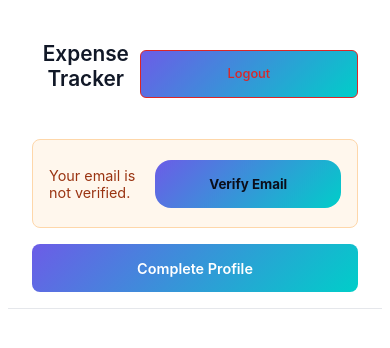
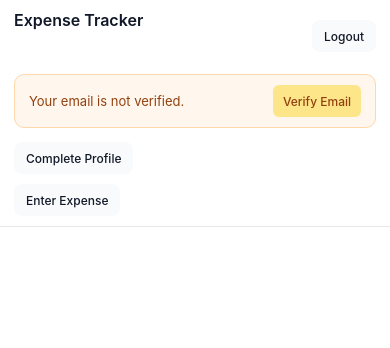
Before and after one commit to RajeevJaryal/ExpenseTrackercomplete, a React (Vite) app: page /header in a window 390 px wide. Shown: the top 348 px of the page. Built offline with nearby package versions, Linux system fonts and the light colour scheme.

Commit message:
Adding Expenses for tracking purpose

```diff
--- a/src/App.jsx
+++ b/src/App.jsx
@@ -3,6 +3,7 @@ import HeaderSection from "./components/header/HeaderSection";
 import { Routes, Route } from "react-router-dom";
 import CompleteProfile from "./components/header/CompleteProfile";
 import ForgotPassword from "./components/form/ForgotPassword";
+import ExpenseForm from "./components/ExpenseForms/ExpenseForm";
 function App() {
   return (
     <Routes>
@@ -10,7 +11,7 @@ function App() {
       <Route path="/header" element={<HeaderSection />} />
       <Route path="/complete-profile" element={<CompleteProfile />} />
       <Route path="/forgot-password" element={<ForgotPassword />} />
-
+      <Route path="/expense-form" element={<ExpenseForm/>}/>
     </Routes>
   );
 }
--- /dev/null
+++ b/src/components/ExpenseForms/ExpenseForm.css
@@ -0,0 +1,76 @@
+/* Page section */
+.expense-section {
+  max-width: 800px;
+  margin: 30px auto;
+  padding: 0 16px;
+}
+
+/* Form card */
+.expense-form {
+  background: #ffffff;
+  padding: 22px 24px;
+  border-radius: 14px;
+  box-shadow: 0 15px 30px rgba(0, 0, 0, 0.08);
+  margin-bottom: 28px;
+}
+
+/* Form group */
+.form-group {
+  display: flex;
+  flex-direction: column;
+  margin-bottom: 16px;
+}
+
+.form-group label {
+  font-size: 14px;
+  font-weight: 500;
+  color: #374151;
+  margin-bottom: 6px;
+}
+
+/* Inputs */
+.form-group input,
+.form-group textarea,
+.form-group select {
+  padding: 10px 12px;
+  border-radius: 8px;
+  border: 1px solid #d1d5db;
+  font-size: 14px;
+  outline: none;
+  transition: border 0.2s, box-shadow 0.2s;
+}
+
+.form-group textarea {
+  resize: none;
+  min-height: 80px;
+}
+
+.form-group input:focus,
+.form-group textarea:focus,
+.form-group select:focus {
+  border-color: #4f46e5;
+  box-shadow: 0 0 0 3px rgba(79, 70, 229, 0.15);
+}
+
+/* Submit button */
+.submit-btn {
+  margin-top: 8px;
+  width: 100%;
+  padding: 12px;
+  background: #4f46e5;
+  color: #ffffff;
+  border: none;
+  border-radius: 10px;
+  font-size: 15px;
+  font-weight: 500;
+  cursor: pointer;
+  transition: background 0.2s, transform 0.1s;
+}
+
+.submit-btn:hover {
+  background: #4338ca;
+}
+
+.submit-btn:active {
+  transform: scale(0.97);
+}
--- /dev/null
+++ b/src/components/ExpenseForms/ExpenseForm.jsx
@@ -0,0 +1,76 @@
+import React, { useContext, useState } from "react";
+import { ExpenseContext } from "../../store/context/ExpenseContext";
+import PrintExpense from "./PrintExpense";
+import "./ExpenseForm.css";
+
+const ExpenseForm = () => {
+  const { addData } = useContext(ExpenseContext);
+  const [money, setMoney] = useState("");
+  const [description, setDescription] = useState("");
+  const [category, setCategory] = useState("Food");
+
+  const addToForm = (e) => {
+    e.preventDefault();
+
+    addData({
+      id: Date.now(),
+      money: Number(money),
+      description,
+      category,
+    });
+
+    setMoney("");
+    setDescription("");
+    setCategory("Food");
+  };
+
+  return (
+    <section className="expense-section">
+      <form className="expense-form" onSubmit={addToForm}>
+        <div className="form-group">
+          <label htmlFor="moneySpent">Money Spent</label>
+          <input
+            type="number"
+            id="moneySpent"
+            placeholder="Enter spent money"
+            value={money}
+            onChange={(e) => setMoney(e.target.value)}
+            required
+          />
+        </div>
+
+        <div className="form-group">
+          <label htmlFor="description">Description</label>
+          <textarea
+            id="description"
+            placeholder="Enter where you spent and what you spent"
+            value={description}
+            onChange={(e) => setDescription(e.target.value)}
+            required
+          />
+        </div>
+
+        <div className="form-group">
+          <label htmlFor="expenseCategory">Category</label>
+          <select
+            id="expenseCategory"
+            value={category}
+            onChange={(e) => setCategory(e.target.value)}
+          >
+            <option value="Food">Food</option>
+            <option value="Petrol">Petrol</option>
+            <option value="Salary">Salary</option>
+          </select>
+        </div>
+
+        <button type="submit" className="submit-btn">
+          Save
+        </button>
+      </form>
+
+      <PrintExpense />
+    </section>
+  );
+};
+
+export default ExpenseForm;
--- /dev/null
+++ b/src/components/ExpenseForms/PrintExpense.css
@@ -0,0 +1,83 @@
+/* Container spacing */
+.expense-list {
+  max-width: 700px;
+  margin: 24px auto;
+  padding: 0 16px;
+}
+
+/* Individual expense card */
+.expense-card {
+  background: #ffffff;
+  border-radius: 12px;
+  padding: 16px 18px;
+  margin-bottom: 14px;
+  box-shadow: 0 10px 20px rgba(0, 0, 0, 0.08);
+  display: flex;
+  justify-content: space-between;
+  align-items: center;
+  animation: fadeIn 0.3s ease;
+}
+
+/* Left content */
+.expense-info h4 {
+  margin: 0;
+  font-size: 18px;
+  color: #111827;
+}
+
+.expense-info p {
+  margin: 4px 0;
+  font-size: 14px;
+  color: #6b7280;
+}
+
+/* Category badge */
+.expense-category {
+  display: inline-block;
+  margin-top: 6px;
+  padding: 4px 10px;
+  font-size: 12px;
+  border-radius: 999px;
+  background: #eef2ff;
+  color: #4338ca;
+}
+
+/* Remove button */
+.remove-btn {
+  background: #fee2e2;
+  color: #dc2626;
+  border: none;
+  padding: 8px 14px;
+  border-radius: 8px;
+  font-size: 13px;
+  cursor: pointer;
+  transition: background 0.2s, transform 0.1s;
+}
+
+.remove-btn:hover {
+  background: #fecaca;
+}
+
+.remove-btn:active {
+  transform: scale(0.95);
+}
+
+/* Empty state */
+.empty-text {
+  text-align: center;
+  color: #6b7280;
+  margin-top: 30px;
+  font-size: 15px;
+}
+
+/* Animation */
+@keyframes fadeIn {
+  from {
+    opacity: 0;
+    transform: translateY(6px);
+  }
+  to {
+    opacity: 1;
+    transform: translateY(0);
+  }
+}
--- /dev/null
+++ b/src/components/ExpenseForms/PrintExpense.jsx
@@ -0,0 +1,34 @@
+import React, { useContext } from "react";
+import { ExpenseContext } from "../../store/context/ExpenseContext";
+import "./PrintExpense.css";
+
+const PrintExpense = () => {
+  const { removeData, expenseData } = useContext(ExpenseContext);
+
+  if (expenseData.length === 0) {
+    return <p className="empty-text">No expenses added yet</p>;
+  }
+
+  return (
+    <div className="expense-list">
+      {expenseData.map((item) => (
+        <div className="expense-card" key={item.id}>
+          <div className="expense-info">
+            <h4>₹{item.money}</h4>
+            <p>{item.description}</p>
+            <span className="expense-category">{item.category}</span>
+          </div>
+
+          <button
+            className="remove-btn"
+            onClick={() => removeData(item.id)}
+          >
+            Remove
+          </button>
+        </div>
+      ))}
+    </div>
+  );
+};
+
+export default PrintExpense;
--- a/src/components/header/HeaderSection.css
+++ b/src/components/header/HeaderSection.css
@@ -1,72 +1,163 @@
-.header {
-  background: #ffffff;
-  padding: 16px 24px;
-  border-bottom: 1px solid #e5e7eb;
+/* ===== RESET ===== */
+* {
+  box-sizing: border-box;
+  margin: 0;
+  padding: 0;
+  font-family: "Inter", system-ui, -apple-system, BlinkMacSystemFont, sans-serif;
 }
 
+/* ===== HEADER WRAPPER ===== */
+.header {
+  width: 100%;
+  background: #ffffff;
+  border-bottom: 1px solid #e5e7eb;
+  padding: 12px 20px;
+}
 
+/* ===== TOP BAR ===== */
 .header-top {
   display: flex;
   align-items: center;
   justify-content: space-between;
 }
 
-
+/* ===== LOGO ===== */
 .logo {
-  font-size: 1.3rem;
+  font-size: 18px;
   font-weight: 600;
   color: #111827;
 }
 
+/* ===== ACTION GROUP ===== */
+.header-actions {
+  display: flex;
+  align-items: center;
+  gap: 10px;
+}
 
+/* ===== BASE BUTTON ===== */
+.header button {
+  height: 34px;
+  padding: 0 12px;
+  font-size: 13px;
+  font-weight: 500;
+  border-radius: 8px;
+  border: none;
+  cursor: pointer;
+  background: #f9fafb;
+  color: #111827;
+  display: inline-flex;
+  align-items: center;
+  justify-content: center;
+  transition: background 0.15s ease, transform 0.1s ease;
+  width: auto; /* IMPORTANT */
+}
+
+.header button:hover {
+  background: #f3f4f6;
+}
+
+/* ===== LOGOUT BUTTON ===== */
+.logout-btn {
+  height: 28px;
+  padding: 0 10px;
+  font-size: 12px;
+  background: #ffffff;
+  border: 1px solid #e5e7eb;
+  color: #4338ca;
+}
+
+.logout-btn:hover {
+  background: #eef2ff;
+}
+
+/* ===== PRIMARY BUTTON ===== */
 .primary-btn {
-  margin-top: 16px;
-  padding: 10px 18px;
-  font-size: 0.9rem;
-  font-weight: 600;
-
-  background-color: #2563eb;
-  color: white;
-  border: none;
-  border-radius: 8px;
-  cursor: pointer;
+  height: 36px;
+  padding: 0 16px;
+  font-size: 14px;
+  background: #22c55e;
+  color: #ffffff;
 }
 
 .primary-btn:hover {
-  background-color: #1d4ed8;
+  background: #16a34a;
 }
 
+/* ===== SECONDARY BUTTON ===== */
+.secondary-btn {
+  height: 32px;
+  padding: 0 14px;
+  font-size: 13px;
+  background: #ffffff;
+  border: 1px solid #e5e7eb;
+  color: #4338ca;
+}
 
+.secondary-btn:hover {
+  background: #eef2ff;
+}
+
+/* ===== WARNING BAR ===== */
 .warning {
-  margin-top: 16px;
-  padding: 12px 16px;
-  background-color: #fff7ed;
+  margin-top: 12px;
+  padding: 10px 14px;
+  background: #fff7ed;
   border: 1px solid #fed7aa;
-  border-radius: 8px;
-
+  border-radius: 10px;
   display: flex;
+  align-items: center;
   justify-content: space-between;
-  align-items: center;
 }
 
 .warning p {
-  font-size: 0.9rem;
-  color: #9a3412;
+  font-size: 13px;
+  color: #92400e;
 }
 
-.logout-btn {
-  padding: 6px 12px;
-  font-size: 0.8rem;
-  font-weight: 500;
-
-  background-color: transparent;
-  color: #dc2626;
-  border: 1px solid #dc2626;
+/* ===== VERIFY EMAIL BUTTON ===== */
+.warning button {
+  height: 28px;
+  padding: 0 10px;
+  font-size: 12px;
+  background: #fde68a;
+  color: #92400e;
   border-radius: 6px;
-
-  cursor: pointer;
 }
 
-.logout-btn:hover {
-  background-color: #fee2e2;
+.warning button:hover {
+  background: #fcd34d;
 }
+
+/* ===== BOTTOM ACTIONS ===== */
+.header-bottom {
+  margin-top: 14px;
+  display: flex;
+  gap: 10px;
+  flex-wrap: wrap;
+}
+
+/* ===== MOBILE RESPONSIVE ===== */
+@media (max-width: 768px) {
+  .header {
+    padding: 10px 14px;
+  }
+
+  .logo {
+    font-size: 16px;
+  }
+
+  .header-bottom {
+    flex-direction: column;
+    align-items: flex-start;
+  }
+
+  .header button {
+    height: 32px;
+    font-size: 12px;
+  }
+
+  .primary-btn {
+    height: 34px;
+  }
+}
--- a/src/components/header/HeaderSection.jsx
+++ b/src/components/header/HeaderSection.jsx
@@ -47,15 +47,15 @@ const HeaderSection = () => {
 
   return (
     <header className="header">
-
       <div className="header-top">
         <h2 className="logo">Expense Tracker</h2>
 
+        <div className="header-actions">
           <button className="logout-btn" onClick={logoutHandler}>
             Logout
           </button>
         </div>
-
+      </div>
 
       {!emailVerified && (
         <div className="warning">
@@ -64,12 +64,21 @@ const HeaderSection = () => {
         </div>
       )}
 
+      <div className="header-bottom">
         <button
           className="primary-btn"
           onClick={() => navigate("/complete-profile")}
         >
           Complete Profile
         </button>
+
+        <button
+          className="secondary-btn"
+          onClick={() => navigate("/expense-form")}
+        >
+          Enter Expense
+        </button>
+      </div>
     </header>
   );
 };
--- a/src/main.jsx
+++ b/src/main.jsx
@@ -2,9 +2,12 @@ import React from "react";
 import ReactDOM from "react-dom/client";
 import App from "./App";
 import { BrowserRouter } from "react-router-dom";
+import ContextProvider from "./store/context/ExpenseContext";
 
 ReactDOM.createRoot(document.getElementById("root")).render(
   <BrowserRouter>
+  <ContextProvider>
     <App />
+  </ContextProvider>
   </BrowserRouter>
 );
--- /dev/null
+++ b/src/store/context/ExpenseContext.jsx
@@ -0,0 +1,28 @@
+import React, { createContext, useState } from "react";
+
+export const ExpenseContext=createContext();
+
+const ContextProvider=(props)=>{
+    const [expenseData,setExpenseData]=useState([]);
+
+    const addData=(expense)=>{
+        setExpenseData((prev)=>[...prev,expense])
+    }
+
+    const removeData=(id)=>{
+        setExpenseData((prev)=>prev.filter((item)=>item.id!==id));
+    }
+
+    return(
+        <ExpenseContext.Provider value={{
+            addData,
+            removeData,
+            expenseData,
+
+        }}>
+            {props.children}
+        </ExpenseContext.Provider>
+    )
+}
+
+export default ContextProvider;
```
Lines whose indentation alone changed are shown as unchanged.
